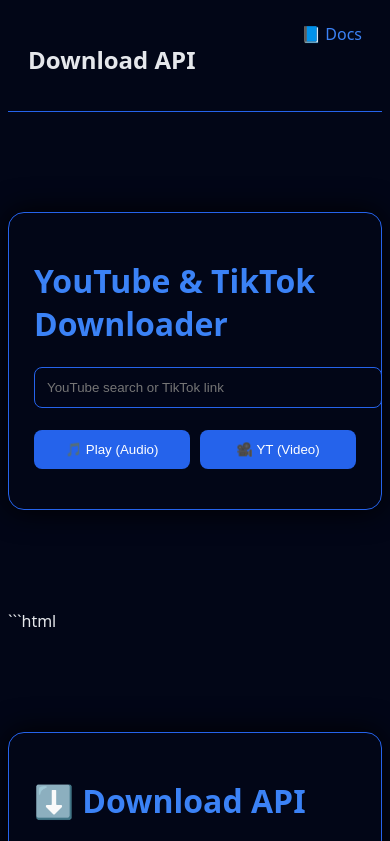
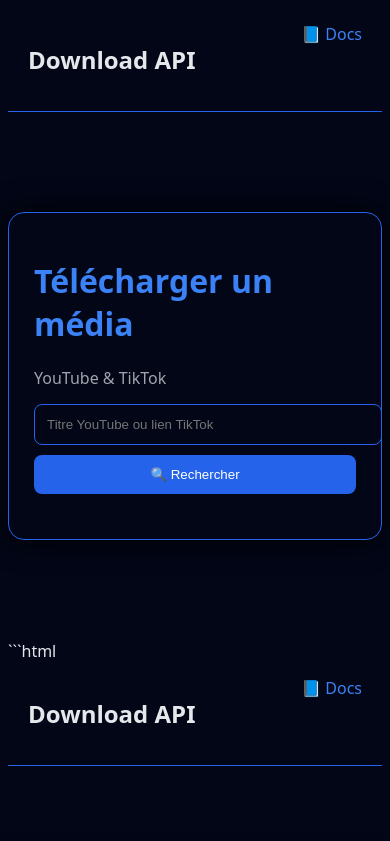
Before and after one commit to Jean-sDev/Downloader-api, a website: page public/index.html in a window 390 px wide. Shown: the top 841 px of the page. Drawn offline with Linux system fonts and the light colour scheme.

Commit message:
Enhance index.html for better responsiveness and layout
Added viewport meta tag and improved layout for media download section.

````diff
--- a/public/index.html
+++ b/public/index.html
@@ -1,3 +1,32 @@
+<!DOCTYPE html>
+<html lang="fr">
+<head>
+  <meta charset="UTF-8">
+  <title>Download API</title>
+  <meta name="viewport" content="width=device-width, initial-scale=1.0">
+  <link rel="stylesheet" href="style.css">
+</head>
+<body>
+
+<nav>
+  <h2>Download API</h2>
+  <a href="/docs.html">📘 Docs</a>
+</nav>
+
+<div class="container">
+  <h1>Télécharger un média</h1>
+  <p class="subtitle">YouTube & TikTok</p>
+
+  <input id="query" placeholder="Titre YouTube ou lien TikTok">
+  <button onclick="search()">🔍 Rechercher</button>
+
+  <div id="results"></div>
+</div>
+
+<script src="script.js"></script>
+</body>
+</html>
+```html
 <!DOCTYPE html>
 <html lang="fr">
 <head>
````
